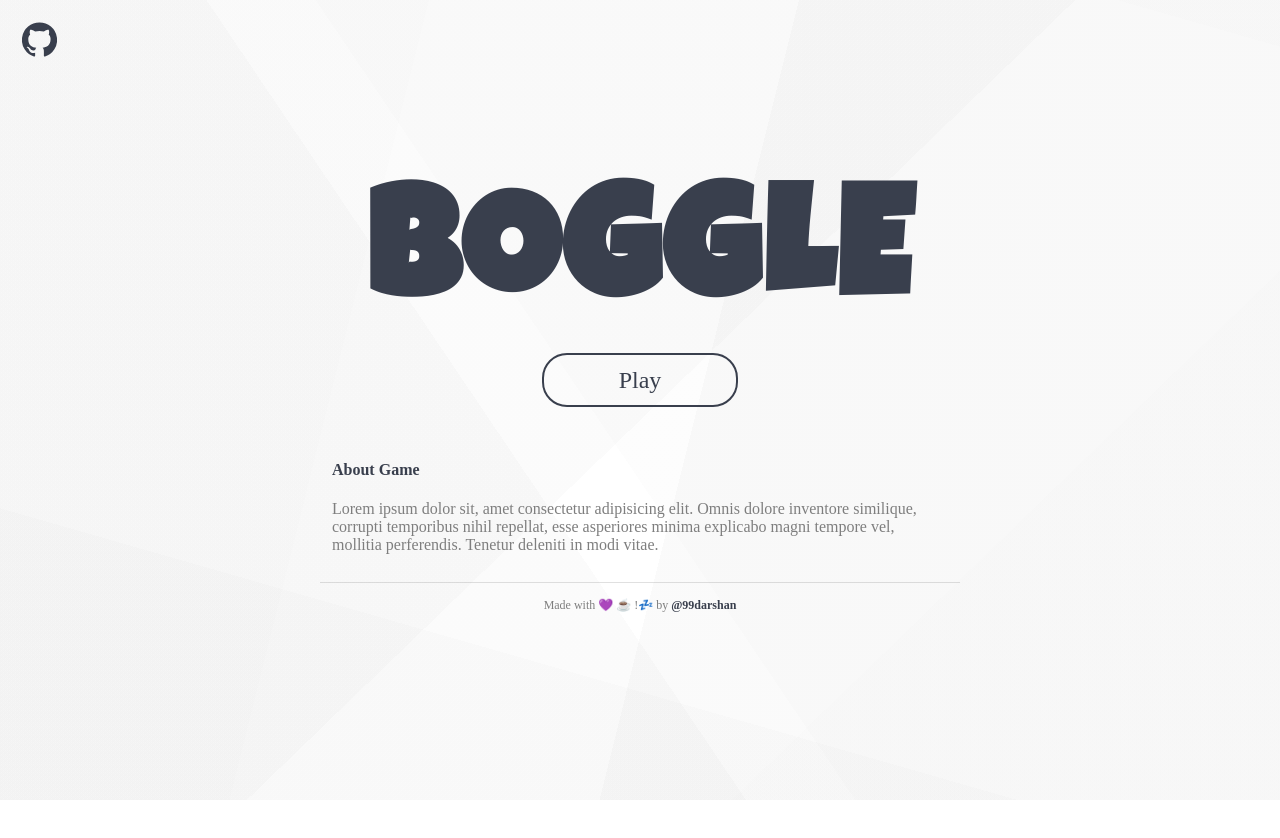
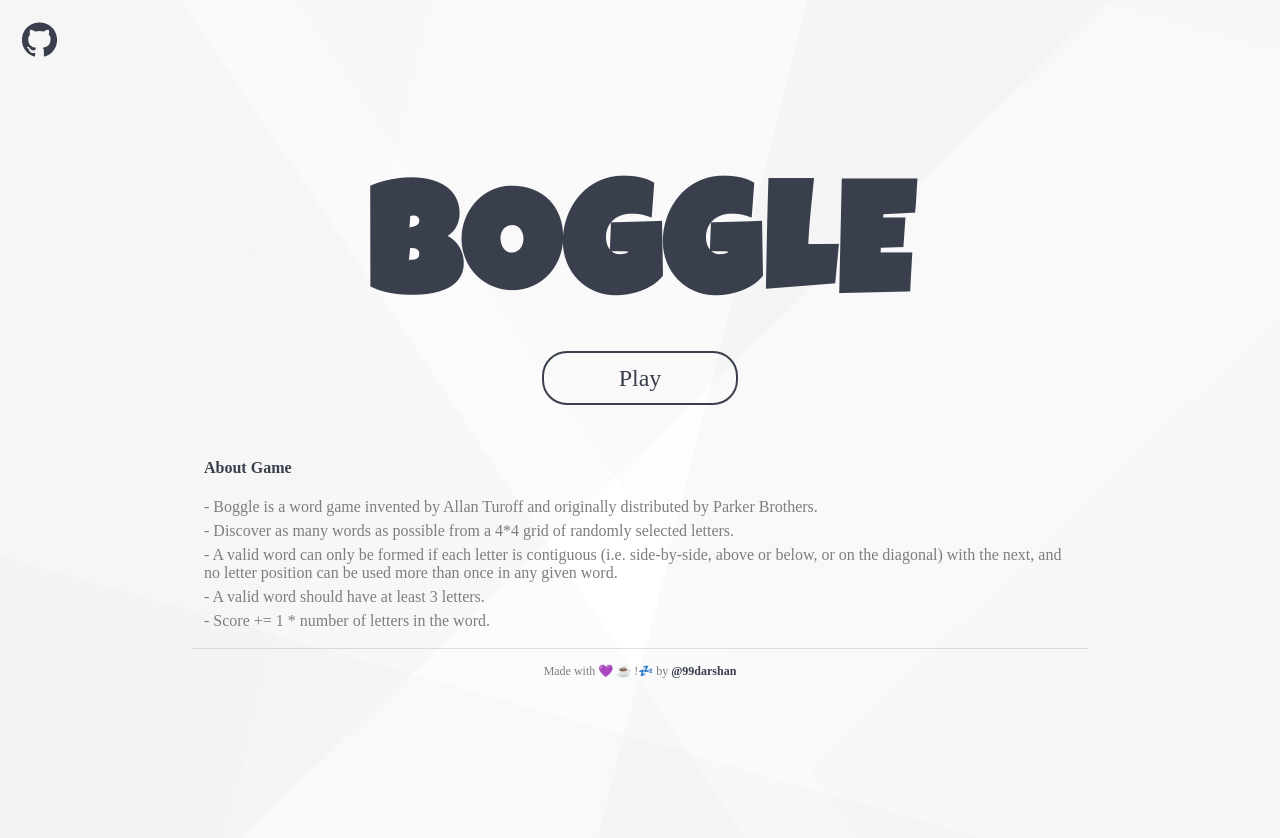
Before and after one commit to 99darshan/play-boggle, a React (Create React App) app in the folder client/: page / in a window 1280 px wide. Shown: the top 838 px of the page. Before the commit the page ends 800 px from the top, so only its background shows below. Built offline with nearby package versions, Linux system fonts and the light colour scheme; a web font is replaced by a local one.

Commit message:
added about game description

```diff
--- a/client/src/pages/Home.jsx
+++ b/client/src/pages/Home.jsx
@@ -38,11 +38,21 @@ export default function Home() {
           <div className="about">
             <h4>About Game</h4>
             <p>
-              Lorem ipsum dolor sit, amet consectetur adipisicing elit. Omnis
-              dolore inventore similique, corrupti temporibus nihil repellat,
-              esse asperiores minima explicabo magni tempore vel, mollitia
-              perferendis. Tenetur deleniti in modi vitae.
+              - Boggle is a word game invented by Allan Turoff and originally
+              distributed by Parker Brothers.
             </p>
+            <p>
+              - Discover as many words as possible from a 4*4 grid of randomly
+              selected letters.
+            </p>
+            <p>
+              - A valid word can only be formed if each letter is contiguous
+              (i.e. side-by-side, above or below, or on the diagonal) with the
+              next, and no letter position can be used more than once in any
+              given word.
+            </p>
+            <p>- A valid word should have at least 3 letters.</p>
+            <p>- Score += 1 * number of letters in the word.</p>
           </div>
 
           <div className="footer">
--- a/client/src/styles/boggle.scss
+++ b/client/src/styles/boggle.scss
@@ -70,7 +70,7 @@ HOME PAGE STYLES
   flex-direction: column;
   align-items: center;
   min-height: 100vh;
-  //padding: 4vh 0px;
+  padding: 4vh 0px;
 
   h1 {
     margin: 0;
@@ -97,6 +97,7 @@ HOME PAGE STYLES
       p {
         color: $secondary;
         font-family: $merienda-one;
+        margin: 6px 0;
       }
     }
 
@@ -114,7 +115,7 @@ HOME PAGE STYLES
     }
 
     @media all and (min-width: $small) {
-      width: 50vw;
+      width: 70vw;
     }
   }
 }
```
